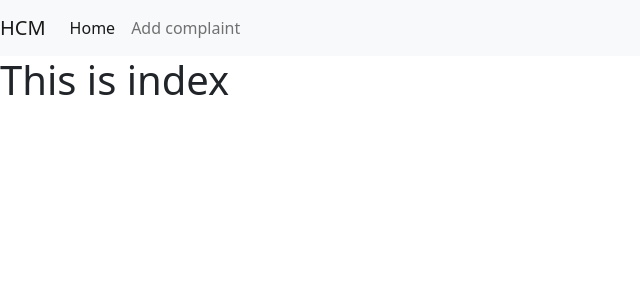
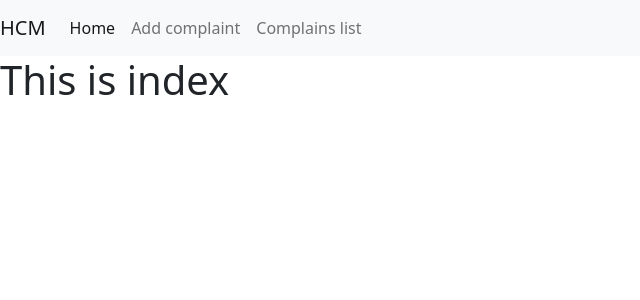
Before and after one commit to lemix196/hotel-complaint-manager, a Flask app: page / in a window 1280 px wide. Shown: the top 300 px of the page, without its empty margins (0-640 px from the left). Run offline with Flask 2, Linux system fonts and the light colour scheme.

Commit message:
add complains list route and navbar link to that route

```diff
--- a/app.py
+++ b/app.py
@@ -38,9 +38,9 @@ def complaint():
 
     return render_template('complaint.html', form=form, active_menu='complaint')
 
-# @app.route('/complaints/<user>')
-# def list_user_complaints():
-#     return "This is user complaints page"
+@app.route('/complaints')
+def complaints():
+    return "This is user complaints page"
 
 @app.route('/ratings')
 def ratings():
--- a/templates/navbar.html
+++ b/templates/navbar.html
@@ -12,5 +12,8 @@
         <li class="nav-item">
           <a class="nav-link {{ 'active' if active_menu=='complaint' }}" href="{{ url_for('complaint') }}">Add complaint</a>
         </li>
+        <li class="nav-item">
+          <a class="nav-link {{ 'active' if active_menu=='complaints' }}" href="{{ url_for('complaints') }}">Complains list</a>
+        </li>
     </div>
   </nav>
```
